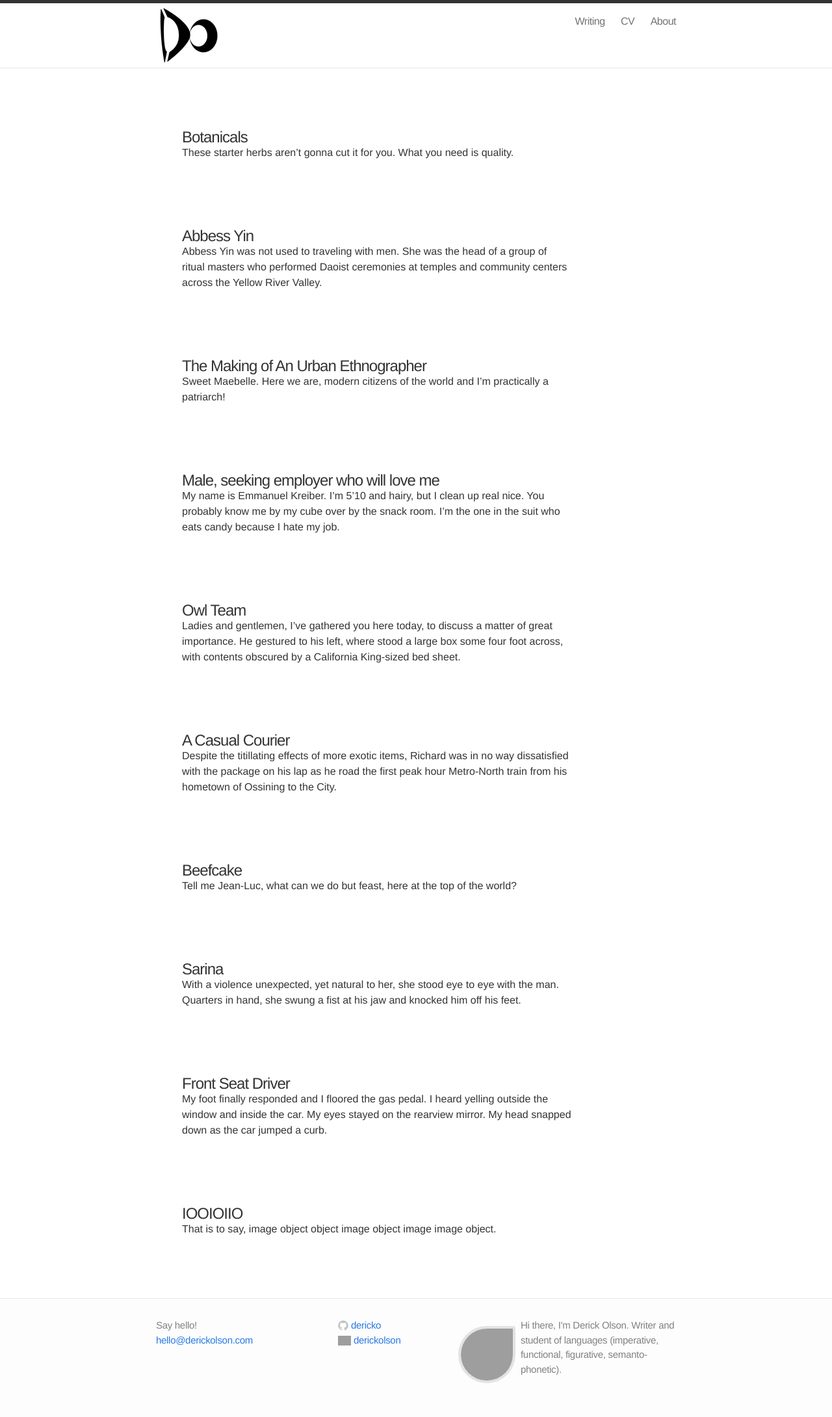
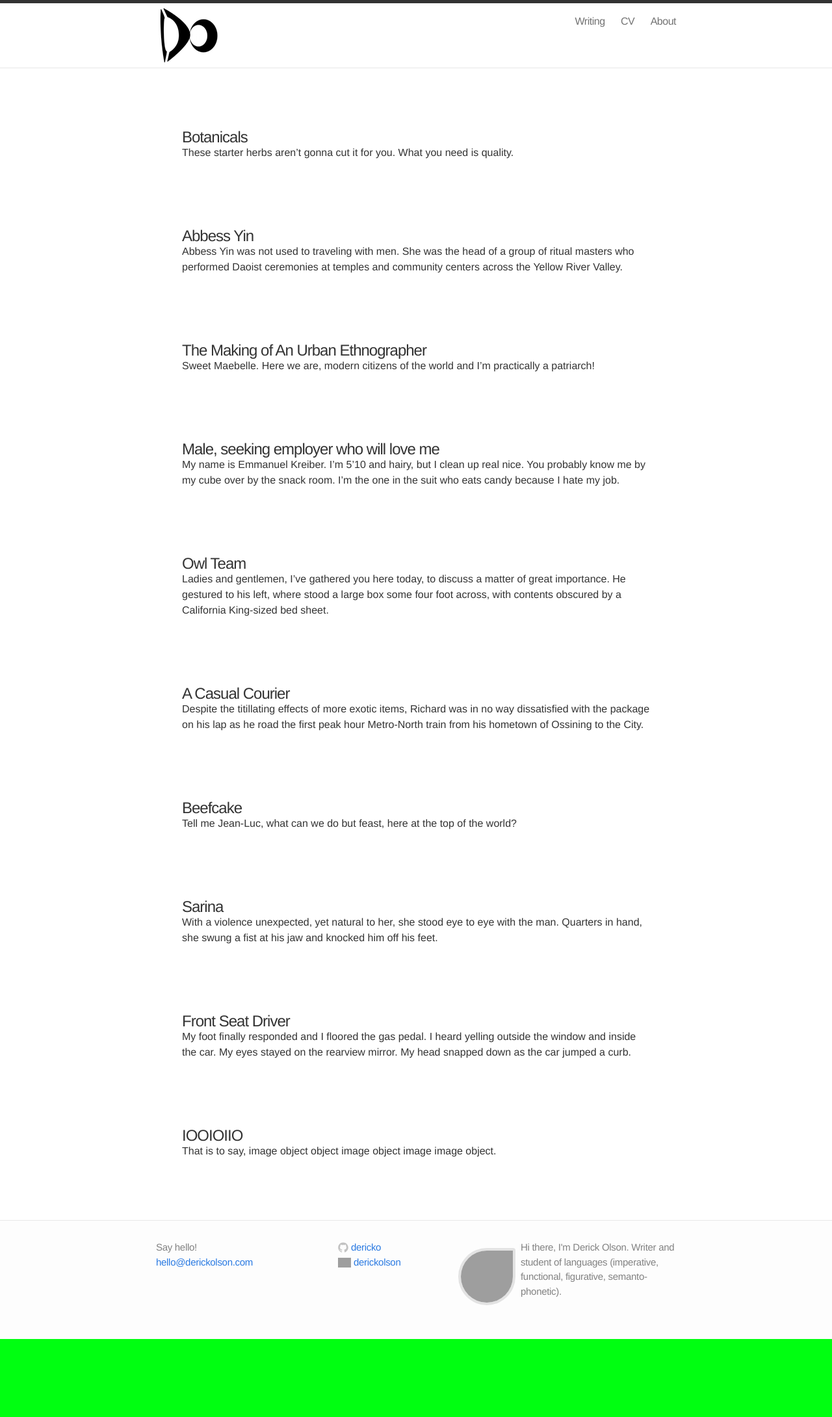
Before and after one commit to dericko/dericko.github.io, a Jekyll site: the page built from index.html, in a window 1280 px wide. Shown: the whole page at 65% size. Built offline with Jekyll 4.4.1, drawn with Linux system fonts in a browser that asks for light colours; after the commit the page ends 2060 px from its top, so only the background shows below that; grey boxes are pictures that could not be loaded.

Commit message:
fix weird padding on mobile

```diff
--- a/css/main.css
+++ b/css/main.css
@@ -193,8 +193,6 @@ a:visited { color: #205caa; }
 .posts .padded-content {
   padding: 40px;
   overflow-y: hidden;
-  width: 600px;
-  left: 340px;
 }
 
 .posts .padded-content:hover {
```
